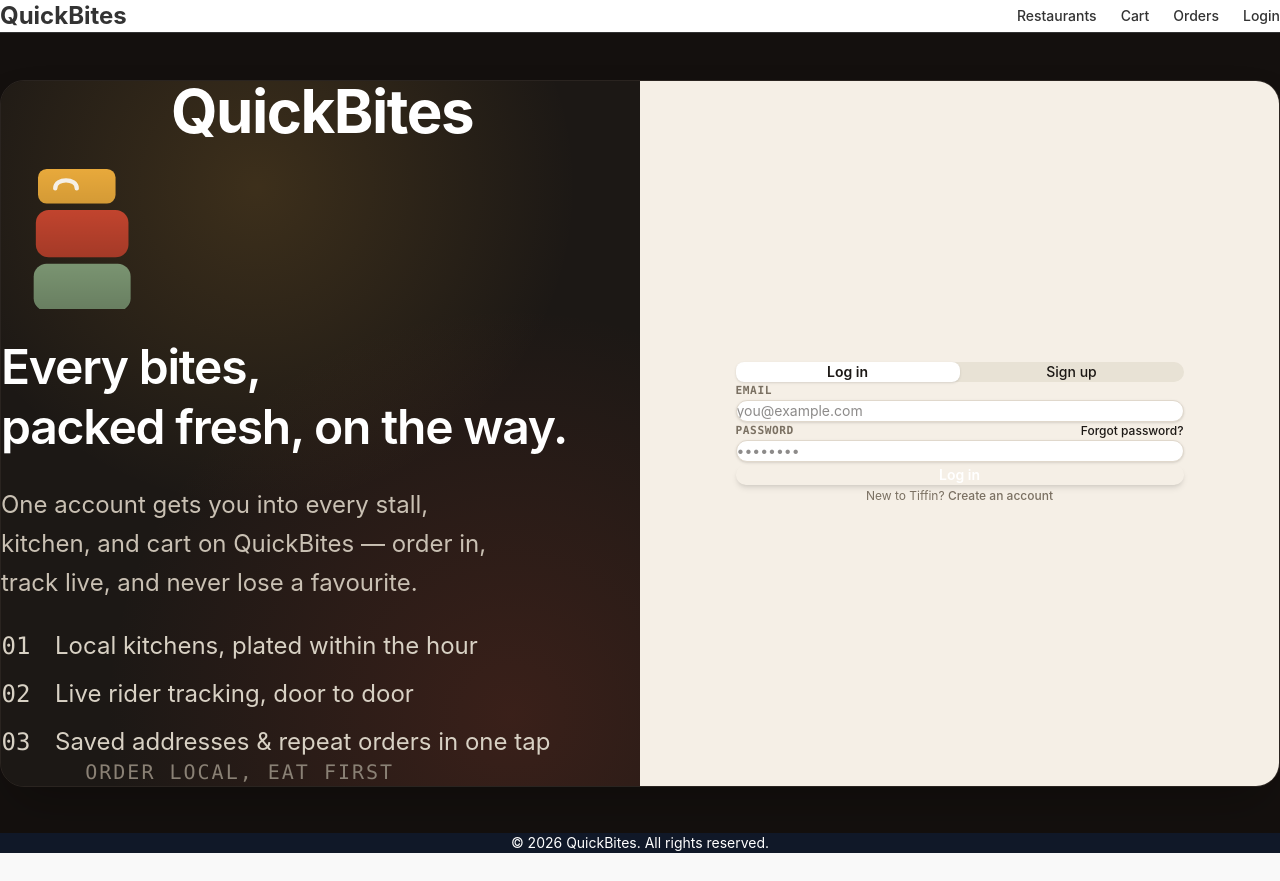
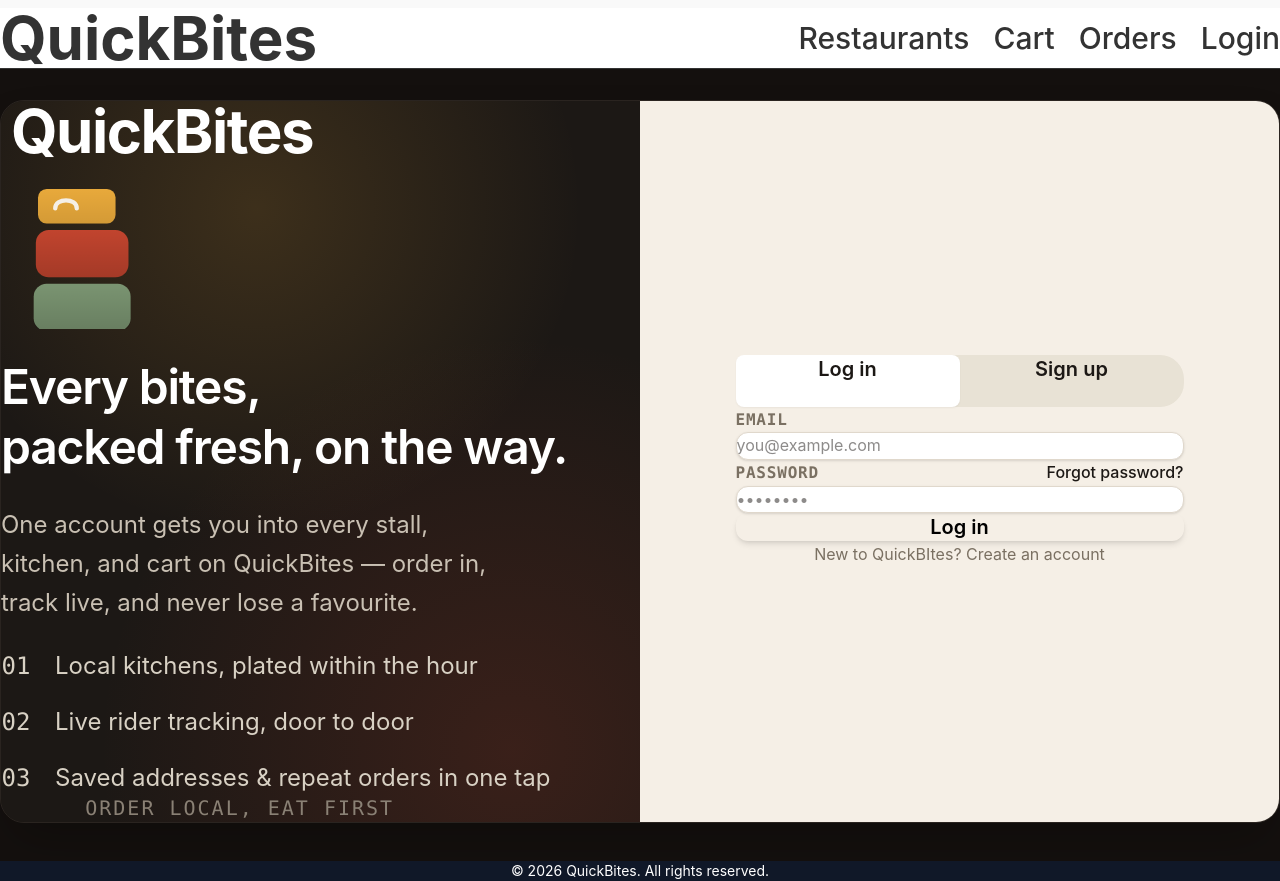
Before and after one commit to shitalpandey-ui/Food_Order_Project, a Next.js app in the folder frontend/: page /login in a window 1280 px wide. Before the commit the page ends 853 px from the top, so only its background shows below. Built offline with nearby package versions, Linux system fonts and the light colour scheme; no server answers.

Commit message:
Frontend Changes

```diff
--- a/frontend/package.json
+++ b/frontend/package.json
@@ -12,11 +12,12 @@
     "@tailwindcss/cli": "^4.3.3",
     "axios": "^1.19.0",
     "next": "16.3.0",
+    "postcss": "^8.5.26",
     "react": "19.2.8",
     "react-dom": "19.2.8"
   },
   "devDependencies": {
-    "@tailwindcss/postcss": "^4",
+    "@tailwindcss/postcss": "^4.3.3",
     "babel-plugin-react-compiler": "1.0.0",
     "eslint": "^9",
     "eslint-config-next": "16.3.0",
--- a/frontend/src/app/globals.css
+++ b/frontend/src/app/globals.css
@@ -9,6 +9,8 @@ body {
 body {
   background-color: #1c1815;
 }
+@import "tailwindcss";
+
 :root {
   --color-turmeric: #E8A93B;
   --color-cream: #F5EFE6;
--- a/frontend/src/app/login/page.js
+++ b/frontend/src/app/login/page.js
@@ -39,16 +39,16 @@ export default function LoginPage() {
           <div className="w-full max-w-md space-y-6">
 
             {/* Toggle Tabs (Log in / Sign up) */}
-            <div className="flex rounded-xl bg-[#E8E2D5] p-1.5 mb-6">
+            <div className="flex rounded-3xl h-13 bg-[#E8E2D5] p-4 mb-10">
               <Link
                 href="/login"
-                className="w-1/2 py-2.5 text-center text-sm font-semibold rounded-lg bg-white shadow-sm text-charcoal"
+                className="w-1/2  padding-4 text-center text-xl font-semibold rounded-lg bg-white shadow-xs text-charcoal"
               >
                 Log in
               </Link>
               <Link
                 href="/signup"
-                className="w-1/2 py-2.5 text-center text-sm font-medium text-[#7A7062] hover:text-charcoal transition-colors"
+                className="w-1/2 py-20 text-center text-xl font-semibold text-[#7A7062] hover:text-charcoal transition-colors"
               >
                 Sign up
               </Link>
@@ -62,7 +62,7 @@ export default function LoginPage() {
 
             <form className="space-y-5" onSubmit={handleSubmit}>
               <div className="space-y-1">
-                <label className="block text-[0.7rem] font-mono font-bold uppercase tracking-wider text-[#7A7062]">
+                <label className="block text-[1rem]  font-mono  font-bold uppercase tracking-wider text-[#7A7062]">
                   Email
                 </label>
                 <input
@@ -70,17 +70,17 @@ export default function LoginPage() {
                   required
                   value={email}
                   onChange={(e) => setEmail(e.target.value)}
-                  className="block w-full rounded-xl bg-white border border-[#E0D8CC] px-4 py-3 text-sm text-charcoal shadow-sm focus:border-turmeric focus:outline-none focus:ring-1 focus:ring-turmeric"
+                  className="block w-full rounded-xl bg-white border border-[#E0D8CC] px-4 py-3 text-m text-charcoal shadow-sm focus:border-turmeric focus:outline-none focus:ring-1 focus:ring-turmeric"
                   placeholder="you@example.com"
                 />
               </div>
 
               <div className="space-y-1">
                 <div className="flex items-center justify-between">
-                  <label className="block text-[0.7rem] font-mono font-bold uppercase tracking-wider text-[#7A7062]">
+                  <label className="block text-[1rem] font-mono font-bold uppercase tracking-wider text-[#7A7062]">
                     Password
                   </label>
-                  <a href="#" className="text-xs font-medium text-[#C1442E] hover:underline">
+                  <a href="#" className="text-m font-medium text-[#C1442E] hover:underline">
                     Forgot password?
                   </a>
                 </div>
@@ -89,7 +89,7 @@ export default function LoginPage() {
                   required
                   value={password}
                   onChange={(e) => setPassword(e.target.value)}
-                  className="block w-full rounded-xl bg-white border border-[#E0D8CC] px-4 py-3 text-sm text-charcoal shadow-sm focus:border-turmeric focus:outline-none focus:ring-1 focus:ring-turmeric"
+                  className="block w-full rounded-xl bg-white border border-[#E0D8CC] px-4 py-3 text-m text-charcoal shadow-sm focus:border-turmeric focus:outline-none focus:ring-1 focus:ring-turmeric"
                   placeholder="••••••••"
                 />
               </div>
@@ -97,15 +97,15 @@ export default function LoginPage() {
               <button
                 type="submit"
                 disabled={loading}
-                className="w-full rounded-xl bg-[#1C1815] px-4 py-3.5 text-sm font-semibold text-white shadow-md hover:bg-black focus:outline-none focus:ring-2 focus:ring-charcoal focus:ring-offset-2 disabled:opacity-50 transition-all"
+                className="w-full rounded-xl bg-[#1C1815] px-4 py-3.5 text-xl font-semibold text-black shadow-md hover:bg-black focus:outline-none focus:ring-2 focus:ring-charcoal focus:ring-offset-2 disabled:opacity-50 transition-all"
               >
                 {loading ? 'Logging in...' : 'Log in'}
               </button>
             </form>
 
-            <p className="text-center text-xs text-[#7A7062] pt-2">
-              New to Tiffin?{' '}
-              <Link href="/register" className="font-medium text-[#C1442E] hover:underline">
+            <p className="text-center text-m text-[#7A7062] pt-2">
+              New to QuickBItes?{' '}
+              <Link href="/register" className="font-m text-[#C1442E] hover:underline">
                 Create an account
               </Link>
             </p>
--- a/frontend/src/components/BrandPanel.jsx
+++ b/frontend/src/components/BrandPanel.jsx
@@ -1,14 +1,14 @@
 export default function BrandPanel() {
   return (
     <div
-      className="relative hidden lg:flex lg:w-1/2 flex-col justify-between px-10 py-12 text-cream"
+      className="relative hidden lg:flex lg:w-1/2 flex-col justify-between gap-10px px-10 py-12 text-cream"
       style={{
         background:
           "radial-gradient(circle at 40% 15%, rgba(232,169,59,0.16), transparent 45%), radial-gradient(circle at 80% 90%, rgba(193,68,46,0.18), transparent 50%), #1C1815",
       }}
     >
       <div className="flex flex-col gap-7">
-        <div className="flex items-center gap-40 font-display font-bold text-6xl tracking-tight text-white">
+        <div className="flex items-center gap-40px font-display font-bold text-6xl tracking-tight text-white">
           <span className="w-2.5 h-2.5 py-40 rounded-full bg-turmeric" />
           QuickBites
         </div>
@@ -27,7 +27,7 @@ export default function BrandPanel() {
           track live, and never lose a favourite.
         </p>
 
-        <ul className="flex flex-col gap-4 pt-2">
+        <ul className="flex flex-col gap-6 pt-4">
          <Fact chip="01" color="bg-turmeric">
            Local kitchens, plated within the hour
          </Fact>
--- a/frontend/src/components/Navbar.jsx
+++ b/frontend/src/components/Navbar.jsx
@@ -4,13 +4,13 @@ import Link from "next/link";
 
 export default function Navbar() {
   return (
-    <header className="sticky top-0 z-50 bg-white border-b">
-      <div className="max-w-7xl mx-auto px-4 py-4 flex items-center justify-between">
-        <Link href="/" className="text-2xl font-bold text-red-600">
+    <header className="sticky top-2 z-50 bg-white border-b">
+      <div className="max-w-8xl mx-auto px-4 py-4 flex items-center justify-between">
+        <Link href="/" className="text-6xl font-bold text-amber-500">
         QuickBites
         </Link>
 
-        <nav className="flex items-center gap-6 text-sm font-medium">
+        <nav className="flex items-center gap-6 text-3xl font-medium">
           <Link href="/restaurants">Restaurants</Link>
           <Link href="/cart">Cart</Link>
           <Link href="/orders">Orders</Link>
```
Also changed, not shown: 1 other file (tests, documents, lock files or other folders).
